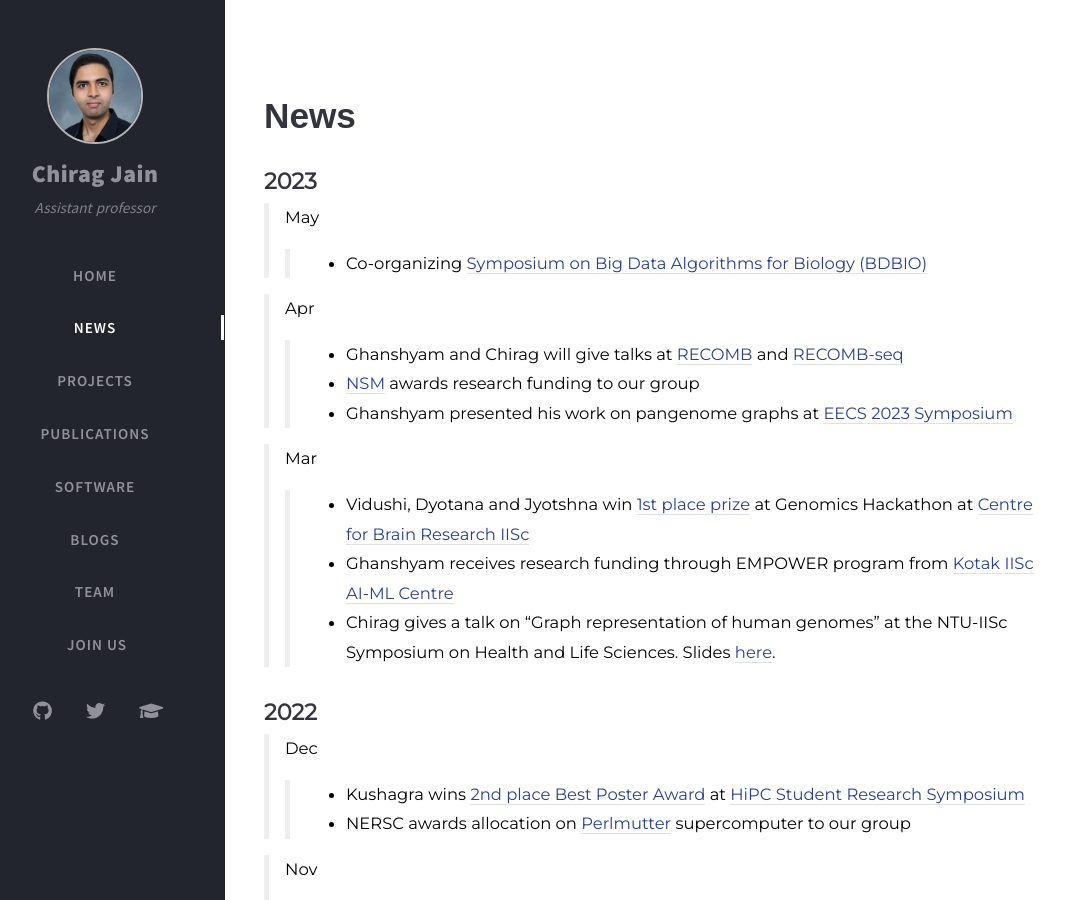
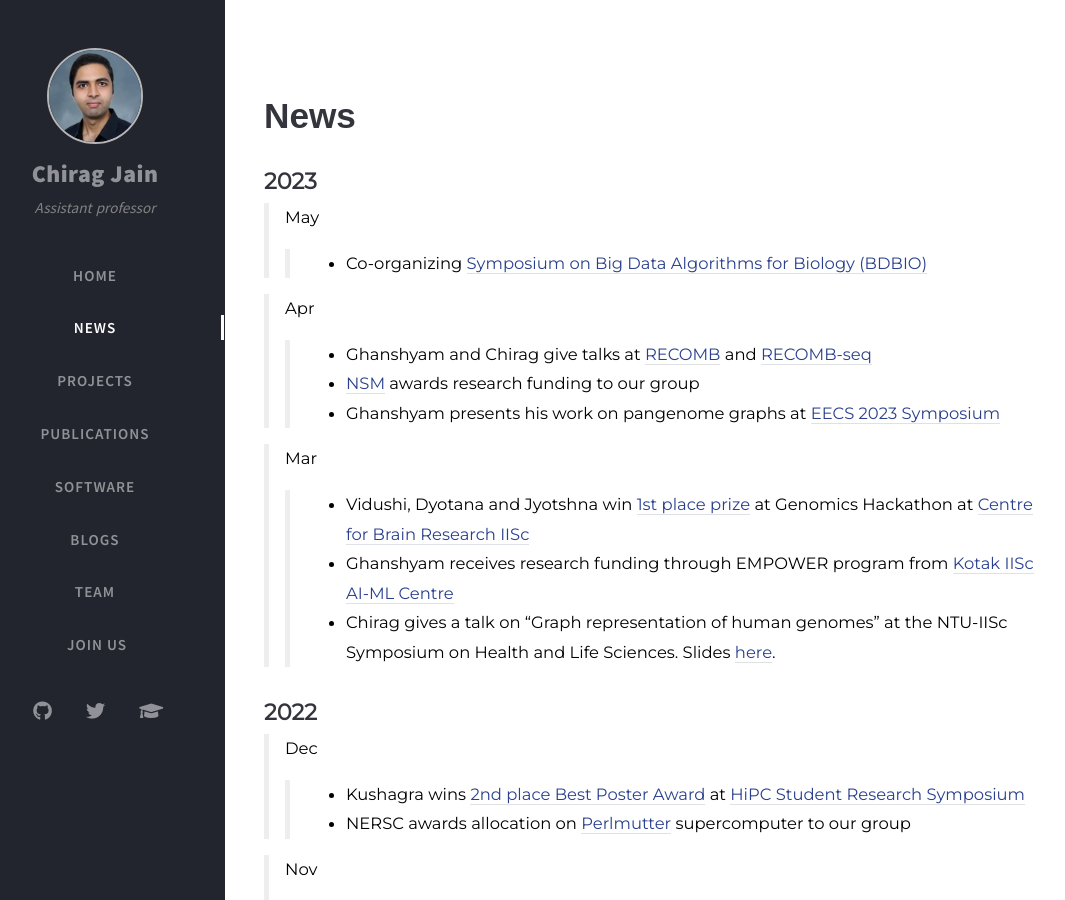
Before and after one commit to at-cg/at-cg.github.io, a Jekyll site: the page built from tabs/new.md, in a window 1280 px wide and 900 px high. Shown: the whole window, without its empty margins (35-1100 px from the left). Built offline with Jekyll 4.4.1, drawn with Linux system fonts in a browser that asks for light colours; nearby versions of some CDN libraries; comment, search, counter and statistics services are not loaded.

Commit message:
Update new.md

```diff
--- a/tabs/new.md
+++ b/tabs/new.md
@@ -25,9 +25,9 @@ type: news
 >> - Co-organizing [Symposium on Big Data Algorithms for Biology (BDBIO)](https://www.bdbio2023.in)
 
 > Apr
->> - Ghanshyam and Chirag will give talks at [RECOMB](http://recomb2023.bilkent.edu.tr/program.html) and [RECOMB-seq](https://recomb-seq.github.io/program/)
+>> - Ghanshyam and Chirag give talks at [RECOMB](http://recomb2023.bilkent.edu.tr/program.html) and [RECOMB-seq](https://recomb-seq.github.io/program/)
 >> - [NSM](https://nsmindia.in/) awards research funding to our group
->> - Ghanshyam presented his work on pangenome graphs at [EECS 2023 Symposium](https://eecs.iisc.ac.in/EECS2023/)
+>> - Ghanshyam presents his work on pangenome graphs at [EECS 2023 Symposium](https://eecs.iisc.ac.in/EECS2023/)
 
 
 > Mar
```
